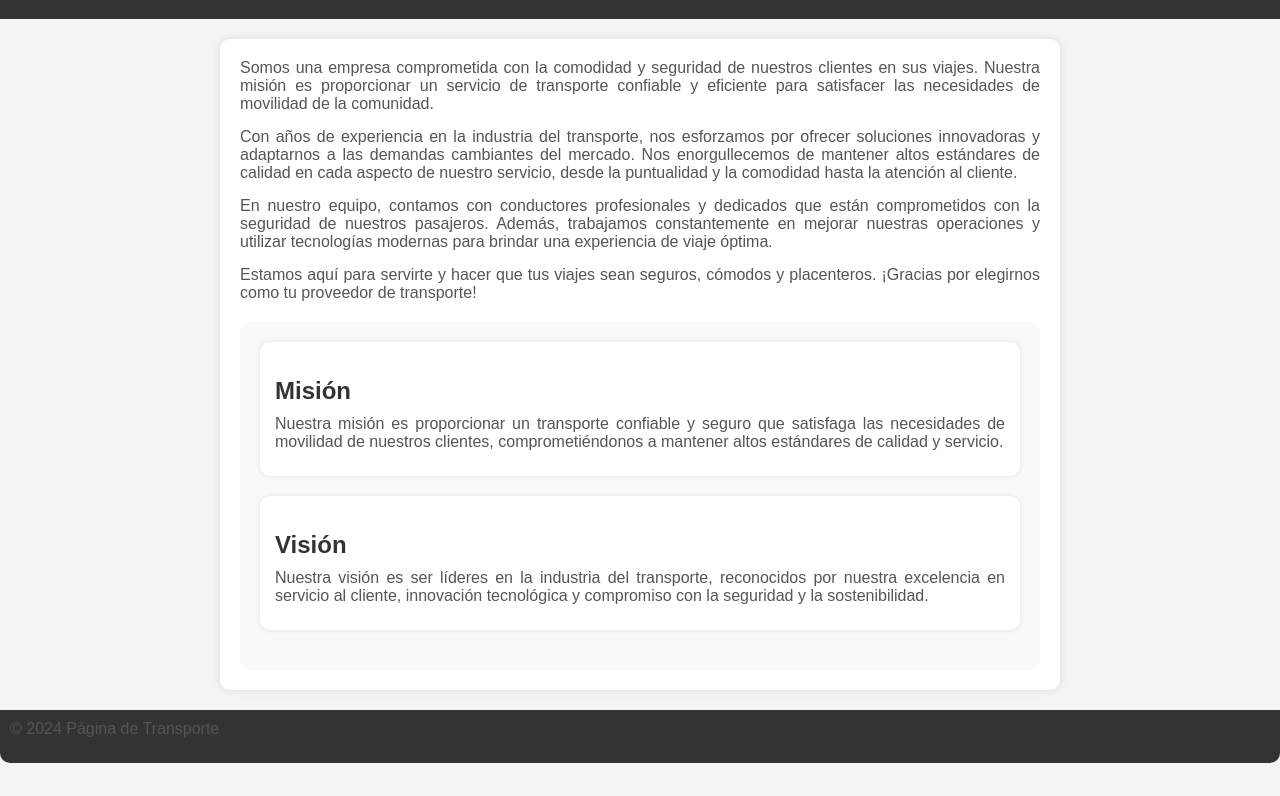
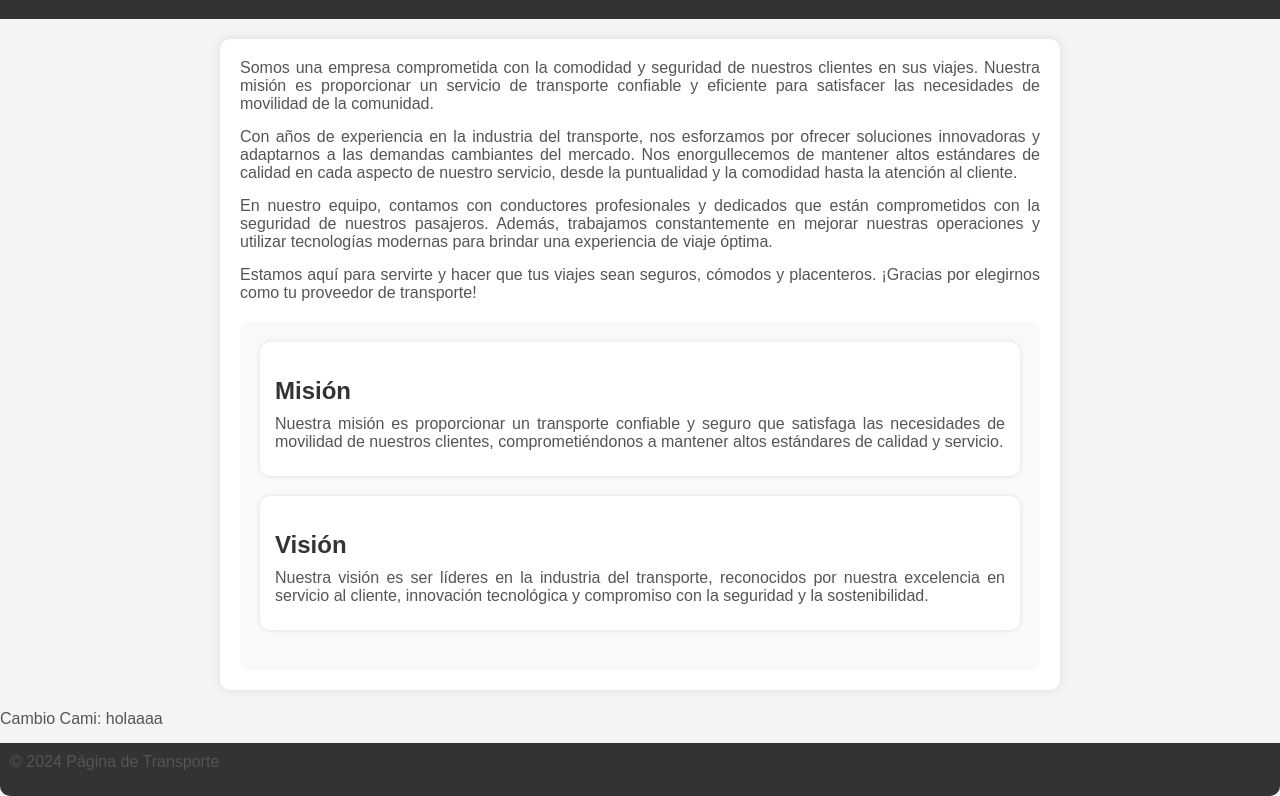
Before and after one commit to MaylethAnto/PruebaTransporte-, a plain HTML site: page nosotros.html in a window 1280 px wide. Shown: the part 78-874 px from the top of the page. Before the commit the page ends 841 px from the top, so only its background shows below. Drawn offline with Linux system fonts and the light colour scheme.

Commit message:
Cambio CAMI

```diff
--- a/nosotros.html
+++ b/nosotros.html
@@ -113,7 +113,7 @@
     </div>
   </div>
 </div>
-
+	<p>Cambio Cami: holaaaa </p>
 
 
 </body>
```
